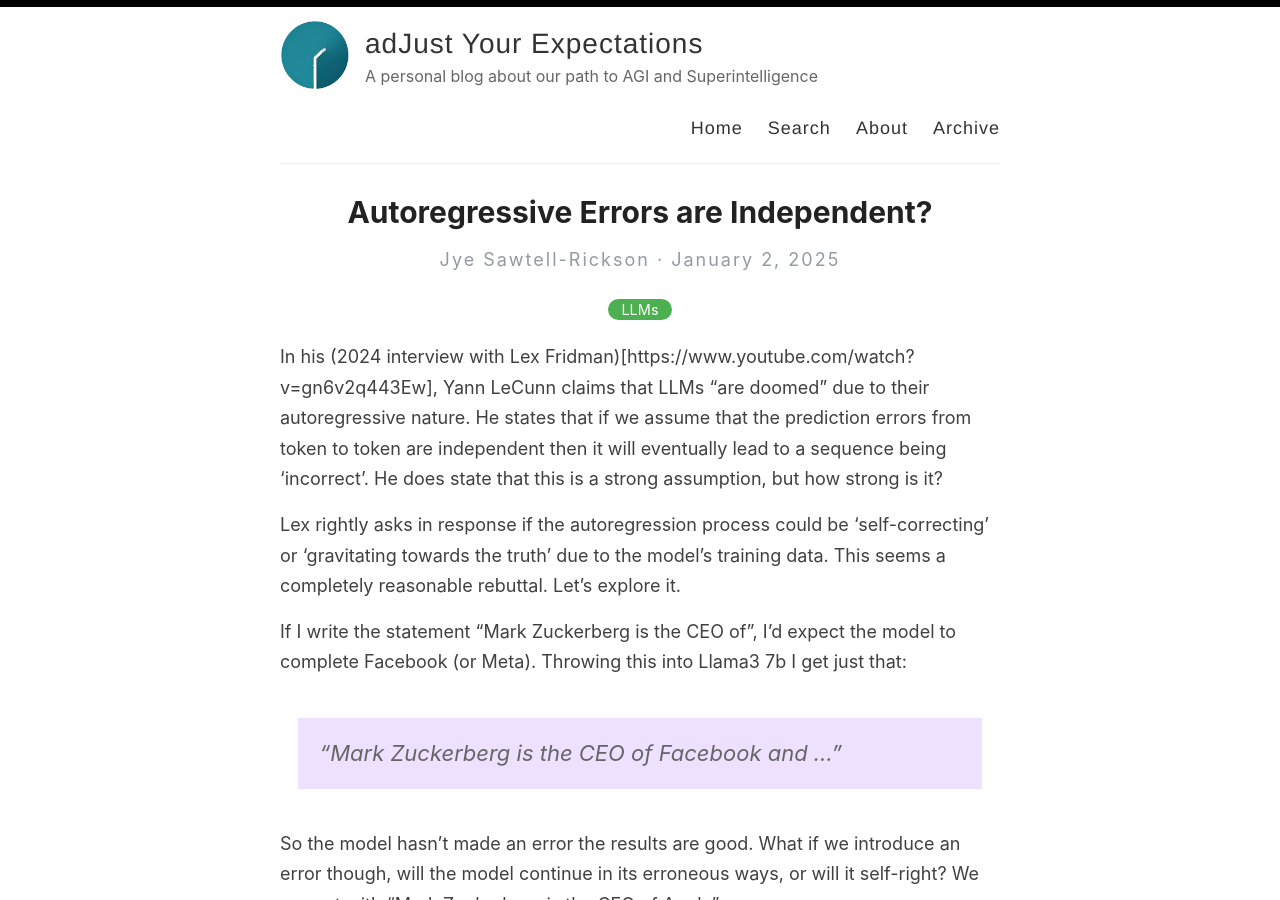
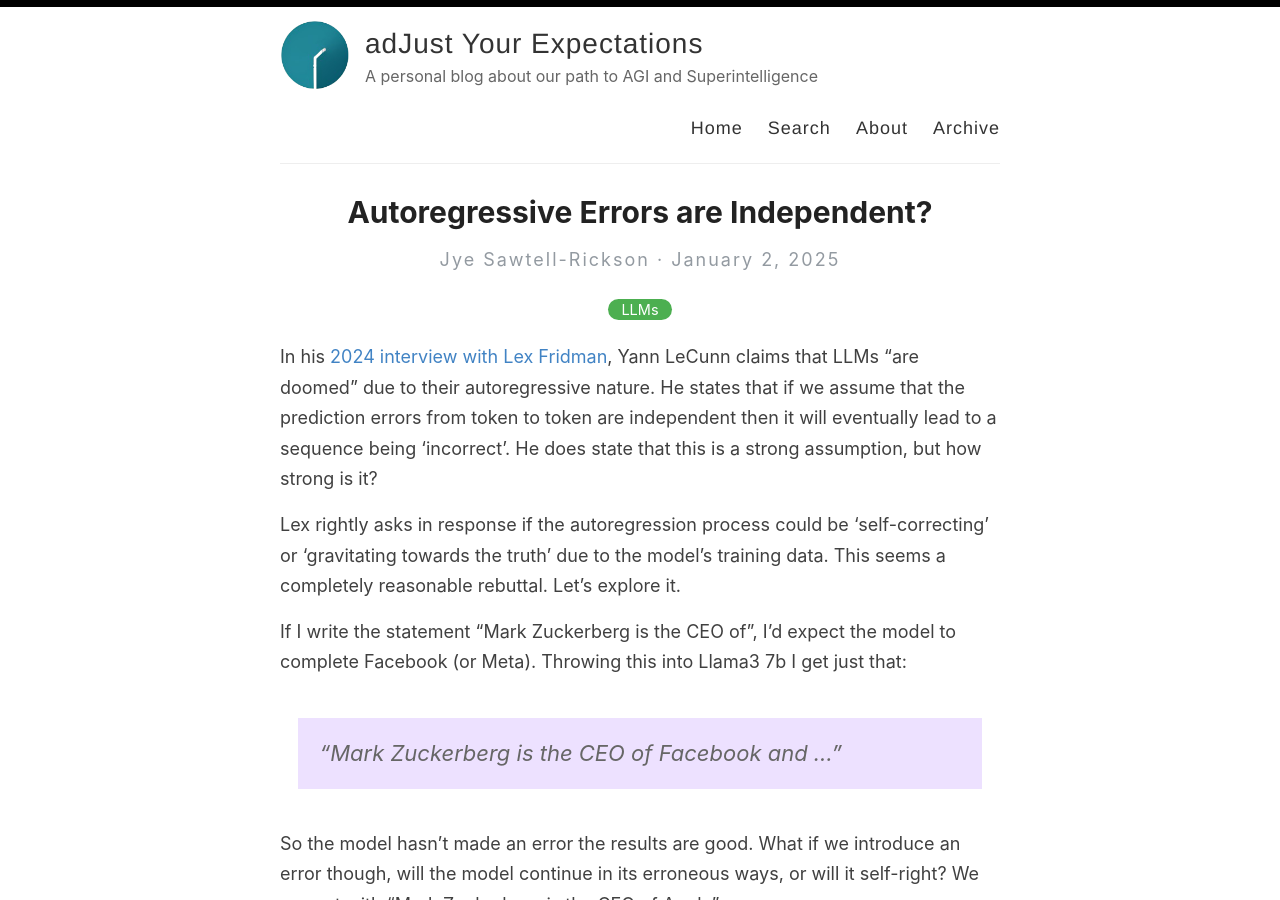
Before and after one commit to jyesawtellrickson/jyesawtellrickson.github.io, a Jekyll site: the page built from _posts/2025-01-02-autoregressive-errors.md, in a window 1280 px wide and 900 px high. Built offline with Jekyll 4.4.1, drawn with Linux system fonts in a browser that asks for light colours.

Commit message:
Bad brackets

```diff
--- a/_posts/2025-01-02-autoregressive-errors.md
+++ b/_posts/2025-01-02-autoregressive-errors.md
@@ -4,7 +4,7 @@ title: Autoregressive Errors are Independent?
 categories: [LLMs]
 ---
 
-In his (2024 interview with Lex Fridman)[https://www.youtube.com/watch?v=gn6v2q443Ew], Yann LeCunn claims that LLMs "are doomed" due to their autoregressive nature. He states that if we assume that the prediction errors from token to token are independent then it will eventually lead to a sequence being 'incorrect'. He does state that this is a strong assumption, but how strong is it?
+In his [2024 interview with Lex Fridman](https://www.youtube.com/watch?v=gn6v2q443Ew), Yann LeCunn claims that LLMs "are doomed" due to their autoregressive nature. He states that if we assume that the prediction errors from token to token are independent then it will eventually lead to a sequence being 'incorrect'. He does state that this is a strong assumption, but how strong is it?
 
 Lex rightly asks in response if the autoregression process could be 'self-correcting' or 'gravitating towards the truth' due to the model's training data. This seems a completely reasonable rebuttal. Let's explore it.
 
```
